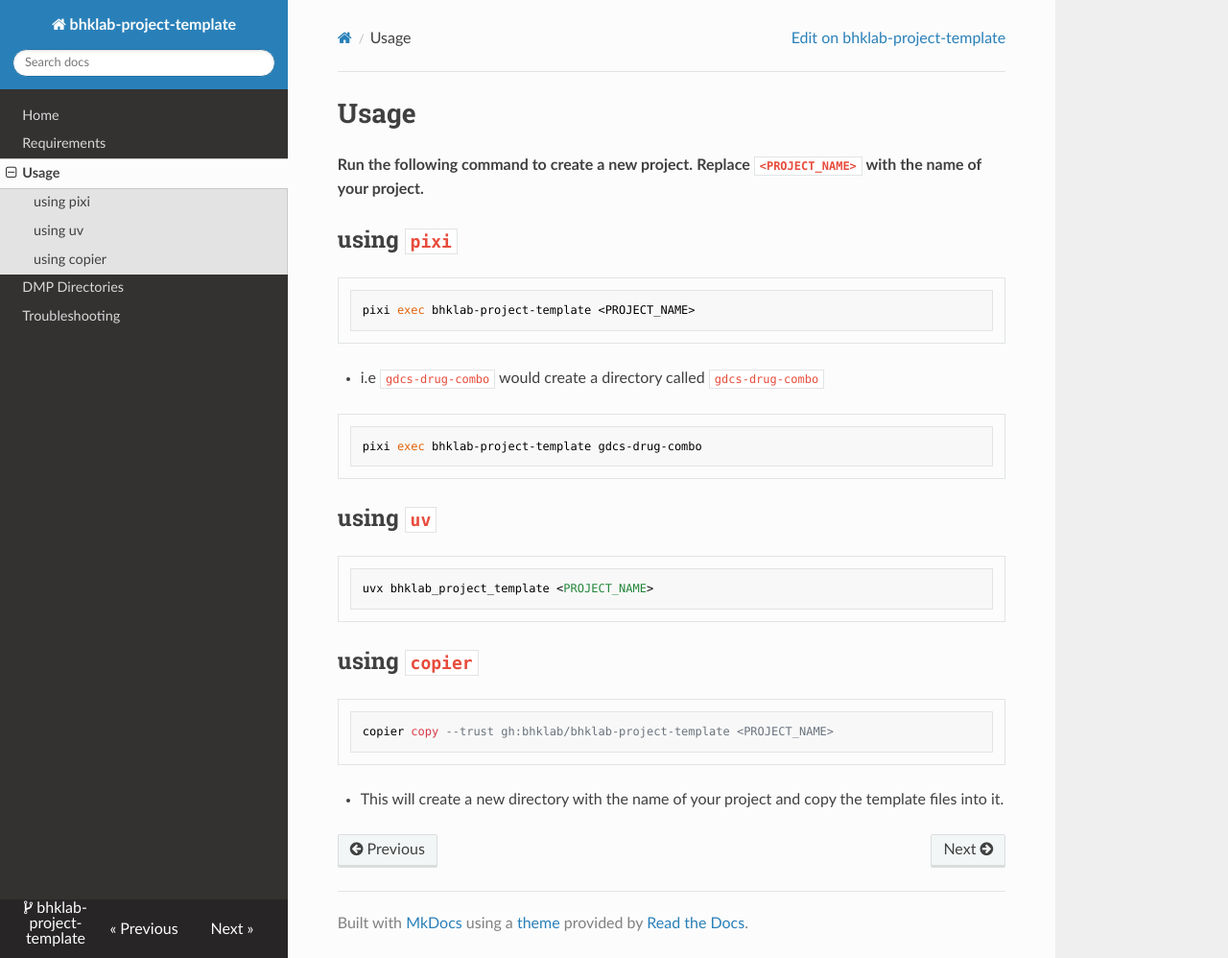
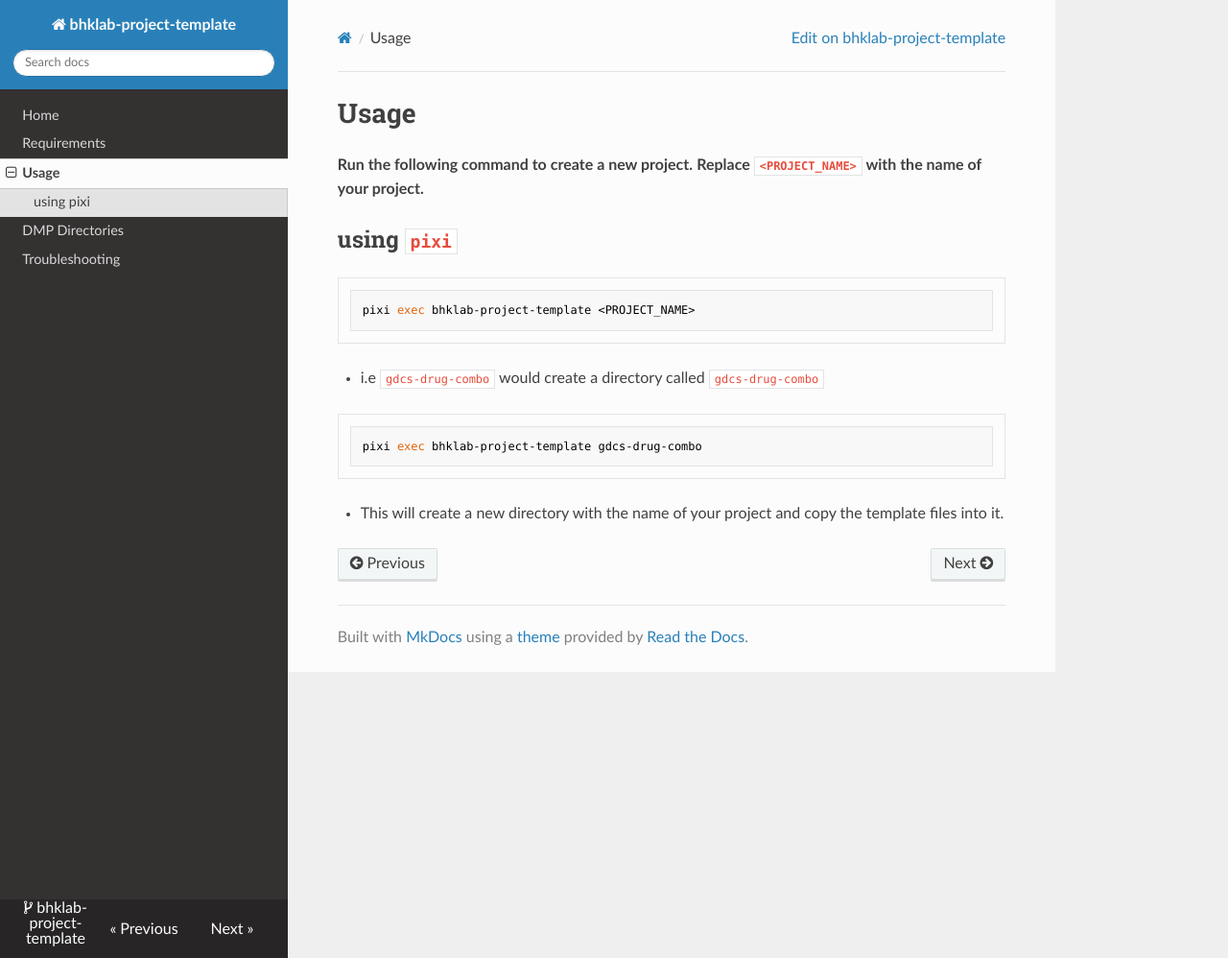
Before and after one commit to bhklab/bhklab-project-template, an MkDocs documentation site: the page built from docs/usage.md, in a window 1280 px wide and 998 px high. Shown: the whole window at 96% size. Built offline with MkDocs 1.6.1, drawn with Linux system fonts in a browser that asks for light colours; nearby versions of some CDN libraries.

Commit message:
fix: remove commands for `uv` and `copier` from usage documentation
Since we use gh

````diff
--- a/docs/usage.md
+++ b/docs/usage.md
@@ -15,17 +15,5 @@
 pixi exec bhklab-project-template gdcs-drug-combo
 ```
 
-## using `uv`
-
-```console
-uvx bhklab_project_template <PROJECT_NAME>
-```
-
-## using `copier`
-
-```console
-copier copy --trust gh:bhklab/bhklab-project-template <PROJECT_NAME>
-```
-
 - This will create a new directory with the name of your project and copy the
   template files into it.
````
